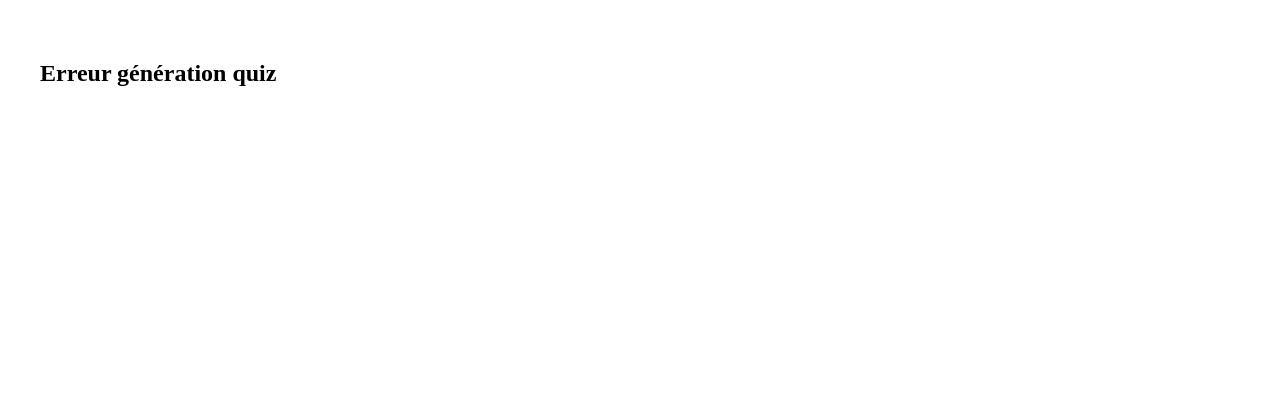
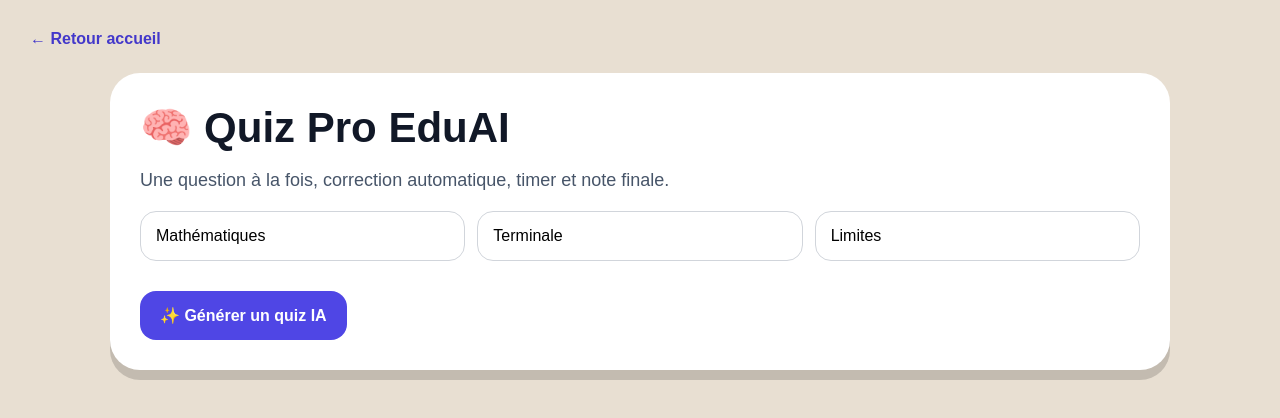
Before and after one commit to samighazouani1234-lab/soutien-scolaire, a Next.js app: page /quiz in a window 1280 px wide. Shown: the top 418 px of the page. Built offline with nearby package versions, Linux system fonts and the light colour scheme; no server answers.

Commit message:
Update page.tsx

```diff
--- a/app/quiz/page.tsx
+++ b/app/quiz/page.tsx
@@ -1,130 +1,220 @@
 "use client";
 
-import { useEffect, useState } from "react";
+import { Suspense, useEffect, useState } from "react";
 import { useSearchParams } from "next/navigation";
 
 type Question = {
   question: string;
   choices: string[];
   answer: number;
+  explanation: string;
+  difficulty: string;
 };
 
 export default function QuizPage() {
+  return (
+    <Suspense fallback={<main style={styles.page}>Chargement...</main>}>
+      <QuizContent />
+    </Suspense>
+  );
+}
+
+function QuizContent() {
   const params = useSearchParams();
 
-  const matiere = params.get("matiere") || "Maths";
-  const niveau = params.get("niveau") || "Terminale";
-  const chapitre = params.get("chapitre") || "Fonctions";
+  const [matiere, setMatiere] = useState("Mathématiques");
+  const [niveau, setNiveau] = useState("Terminale");
+  const [chapitre, setChapitre] = useState("Limites");
 
+  const [title, setTitle] = useState("Quiz EduAI");
   const [questions, setQuestions] = useState<Question[]>([]);
   const [current, setCurrent] = useState(0);
   const [selected, setSelected] = useState<number | null>(null);
-  const [score, setScore] = useState(0);
+  const [answers, setAnswers] = useState<number[]>([]);
   const [finished, setFinished] = useState(false);
-  const [loading, setLoading] = useState(true);
+  const [loading, setLoading] = useState(false);
+  const [timeLeft, setTimeLeft] = useState(30);
 
   useEffect(() => {
-    generateQuiz();
-  }, []);
+    setMatiere(params.get("matiere") || "Mathématiques");
+    setNiveau(params.get("niveau") || "Terminale");
+    setChapitre(params.get("chapitre") || "Limites");
+  }, [params]);
+
+  useEffect(() => {
+    if (!questions.length || selected !== null || finished) return;
+
+    const timer = setInterval(() => {
+      setTimeLeft((t) => {
+        if (t <= 1) {
+          clearInterval(timer);
+          validateAnswer(-1);
+          return 0;
+        }
+        return t - 1;
+      });
+    }, 1000);
+
+    return () => clearInterval(timer);
+  }, [current, selected, questions.length, finished]);
 
   async function generateQuiz() {
     setLoading(true);
+    setQuestions([]);
+    setCurrent(0);
+    setSelected(null);
+    setAnswers([]);
     setFinished(false);
-    setScore(0);
-    setCurrent(0);
+    setTimeLeft(30);
 
     try {
       const res = await fetch("/api/quiz", {
         method: "POST",
-        body: JSON.stringify({ matiere, niveau, chapitre }),
+        headers: { "Content-Type": "application/json" },
+        body: JSON.stringify({ matiere, niveau, chapitre, count: 10 }),
       });
 
       const data = await res.json();
 
-      if (data.quiz.length > 0) {
-        setQuestions(data.quiz);
+      if (data.error) {
+        alert(data.error);
+        setLoading(false);
+        return;
       }
+
+      setTitle(data.title || "Quiz EduAI");
+      setQuestions(data.questions || []);
+      setAnswers(Array(data.questions?.length || 0).fill(-2));
     } catch {
-      console.log("Erreur quiz");
+      alert("Erreur génération quiz");
     }
 
     setLoading(false);
   }
 
-  function handleAnswer(index: number) {
+  function validateAnswer(index: number) {
     if (selected !== null) return;
 
     setSelected(index);
 
-    if (index === questions[current].answer) {
-      setScore(score + 1);
-    }
+    const copy = [...answers];
+    copy[current] = index;
+    setAnswers(copy);
   }
 
   function nextQuestion() {
-    setSelected(null);
-
-    if (current + 1 < questions.length) {
-      setCurrent(current + 1);
-    } else {
+    if (current + 1 >= questions.length) {
       setFinished(true);
-    }
+      return;
     }
 
-  if (loading) {
-    return <h2 style={{ padding: 40 }}>⏳ Génération du quiz IA...</h2>;
+    setCurrent(current + 1);
+    setSelected(null);
+    setTimeLeft(30);
   }
 
-  if (questions.length === 0) {
-    return <h2 style={{ padding: 40 }}>Erreur génération quiz</h2>;
-  }
+  const score = questions.reduce((total, q, index) => {
+    return total + (answers[index] === q.answer ? 1 : 0);
+  }, 0);
+
+  const note = questions.length ? Math.round((score / questions.length) * 20) : 0;
+  const question = questions[current];
 
   if (finished) {
     return (
-      <div style={styles.container}>
-        <h1>🎉 Résultat</h1>
-        <h2>
-          {score} / {questions.length}
-        </h2>
+      <main style={styles.page}>
+        <section style={styles.finalCard}>
+          <h1>🏆 Résultat final</h1>
+          <div style={styles.bigScore}>{note}/20</div>
+          <p style={styles.finalText}>Score : {score}/{questions.length}</p>
 
-        <button onClick={generateQuiz} style={styles.button}>
-          🔁 Nouveau quiz IA
+          <div style={styles.badge}>
+            {note >= 16
+              ? "Excellent travail 🔥"
+              : note >= 12
+              ? "Bon travail 👍"
+              : note >= 8
+              ? "À renforcer 💪"
+              : "À retravailler 📚"}
+          </div>
+
+          <button onClick={generateQuiz} style={styles.primaryButton}>
+            🔁 Changer les questions
           </button>
-      </div>
+
+          <a href="/" style={styles.homeButton}>
+            Retour au cours
+          </a>
+        </section>
+      </main>
     );
   }
 
-  const q = questions[current];
+  return (
+    <main style={styles.page}>
+      <a href="/" style={styles.back}>← Retour accueil</a>
 
-  return (
-    <div style={styles.container}>
-      <h2>
-        {matiere} • {niveau}
-      </h2>
-
-      <h3>{chapitre}</h3>
-
-      <p>
-        Question {current + 1} / {questions.length}
+      <section style={styles.top}>
+        <h1 style={styles.title}>🧠 Quiz Pro EduAI</h1>
+        <p style={styles.subtitle}>
+          Une question à la fois, correction automatique, timer et note finale.
         </p>
 
-      <h1 style={styles.question}>{q.question}</h1>
+        <div style={styles.form}>
+          <input style={styles.input} value={matiere} onChange={(e) => setMatiere(e.target.value)} />
+          <input style={styles.input} value={niveau} onChange={(e) => setNiveau(e.target.value)} />
+          <input style={styles.input} value={chapitre} onChange={(e) => setChapitre(e.target.value)} />
+        </div>
+
+        <button onClick={generateQuiz} style={styles.primaryButton}>
+          {loading ? "Génération..." : "✨ Générer un quiz IA"}
+        </button>
+      </section>
+
+      {question && (
+        <section style={styles.quizCard}>
+          <div style={styles.quizHeader}>
+            <div>
+              <strong>{title}</strong>
+              <p style={styles.meta}>{matiere} · {niveau} · {chapitre}</p>
+            </div>
+
+            <div style={styles.counter}>{current + 1}/{questions.length}</div>
+          </div>
+
+          <div style={styles.progress}>
+            <div
+              style={{
+                ...styles.progressFill,
+                width: `${((current + 1) / questions.length) * 100}%`,
+              }}
+            />
+          </div>
+
+          <div style={styles.infoRow}>
+            <span style={styles.difficulty}>{question.difficulty || "progressif"}</span>
+            <span style={styles.timer}>⏱️ {timeLeft}s</span>
+          </div>
+
+          <h2 style={styles.question}>{question.question}</h2>
 
           <div style={styles.choices}>
-        {q.choices.map((choice, i) => {
-          let bg = "#eee";
+            {question.choices.map((choice, index) => {
+              const correct = index === question.answer;
+              const selectedChoice = selected === index;
 
-          if (selected !== null) {
-            if (i === q.answer) bg = "#22c55e";
-            else if (i === selected) bg = "#ef4444";
+              let style = styles.choice;
+
+              if (selected !== null && correct) {
+                style = { ...styles.choice, ...styles.correct };
+              }
+
+              if (selected !== null && selectedChoice && !correct) {
+                style = { ...styles.choice, ...styles.wrong };
               }
 
               return (
-            <button
-              key={i}
-              onClick={() => handleAnswer(i)}
-              style={{ ...styles.choice, background: bg }}
-            >
+                <button key={index} onClick={() => validateAnswer(index)} style={style}>
                   {choice}
                 </button>
               );
@@ -132,42 +222,209 @@ export default function QuizPage() {
           </div>
 
           {selected !== null && (
-        <button onClick={nextQuestion} style={styles.button}>
-          ➡️ Suivant
+            <div style={styles.correction}>
+              <h3>
+                {selected === question.answer
+                  ? "✅ Bonne réponse"
+                  : selected === -1
+                  ? "⏱️ Temps écoulé"
+                  : "❌ Mauvaise réponse"}
+              </h3>
+
+              <p>{question.explanation}</p>
+
+              <button onClick={nextQuestion} style={styles.nextButton}>
+                {current + 1 === questions.length ? "Voir la note finale" : "Question suivante →"}
               </button>
+            </div>
           )}
-    </div>
+        </section>
+      )}
+    </main>
   );
 }
 
 const styles: any = {
-  container: {
-    maxWidth: 700,
-    margin: "auto",
-    padding: 40,
-    textAlign: "center",
+  page: {
+    minHeight: "100vh",
+    background: "#e8dfd2",
+    color: "#111827",
+    fontFamily: "Arial, sans-serif",
+    padding: 30,
+  },
+  back: {
+    color: "#4338ca",
+    fontWeight: 900,
+    textDecoration: "none",
+  },
+  top: {
+    maxWidth: 1000,
+    margin: "25px auto",
+    background: "white",
+    padding: 30,
+    borderRadius: 30,
+    boxShadow: "0 10px 0 rgba(0,0,0,0.16)",
+  },
+  title: {
+    fontSize: 42,
+    margin: 0,
+  },
+  subtitle: {
+    color: "#475569",
+    fontSize: 18,
+  },
+  form: {
+    display: "grid",
+    gridTemplateColumns: "repeat(auto-fit,minmax(180px,1fr))",
+    gap: 12,
+    marginTop: 20,
+    marginBottom: 18,
+  },
+  input: {
+    padding: 15,
+    borderRadius: 16,
+    border: "1px solid #d1d5db",
+    fontSize: 16,
+  },
+  primaryButton: {
+    padding: "15px 20px",
+    borderRadius: 16,
+    border: "none",
+    background: "#4f46e5",
+    color: "white",
+    fontWeight: 900,
+    cursor: "pointer",
+    fontSize: 16,
+    marginTop: 12,
+  },
+  quizCard: {
+    maxWidth: 900,
+    margin: "35px auto",
+    background: "white",
+    padding: 34,
+    borderRadius: 34,
+    boxShadow: "0 10px 0 rgba(0,0,0,0.18)",
+  },
+  quizHeader: {
+    display: "flex",
+    justifyContent: "space-between",
+    gap: 20,
+    alignItems: "center",
+  },
+  meta: {
+    color: "#64748b",
+    marginBottom: 0,
+  },
+  counter: {
+    fontSize: 24,
+    fontWeight: 900,
+  },
+  progress: {
+    height: 10,
+    background: "#d1d5db",
+    borderRadius: 999,
+    margin: "22px 0",
+    overflow: "hidden",
+  },
+  progressFill: {
+    height: "100%",
+    background: "linear-gradient(90deg,#8b5cf6,#ec4899)",
+  },
+  infoRow: {
+    display: "flex",
+    justifyContent: "space-between",
+    marginBottom: 22,
+  },
+  difficulty: {
+    background: "#eef2ff",
+    color: "#4338ca",
+    padding: "8px 12px",
+    borderRadius: 999,
+    fontWeight: 900,
+  },
+  timer: {
+    background: "#fff7ed",
+    color: "#c2410c",
+    padding: "8px 12px",
+    borderRadius: 999,
+    fontWeight: 900,
   },
   question: {
-    margin: "20px 0",
+    textAlign: "center",
+    fontSize: 28,
+    fontWeight: 600,
+    marginBottom: 30,
   },
   choices: {
     display: "grid",
-    gap: 15,
+    gap: 18,
   },
   choice: {
-    padding: 15,
-    borderRadius: 10,
+    background: "white",
+    border: "1px solid #e5e7eb",
+    padding: "20px 24px",
+    borderRadius: 18,
+    fontSize: 19,
+    textAlign: "left",
+    cursor: "pointer",
+    boxShadow: "0 8px 20px rgba(0,0,0,0.08)",
+  },
+  correct: {
+    background: "#dcfce7",
+    border: "2px solid #22c55e",
+  },
+  wrong: {
+    background: "#fee2e2",
+    border: "2px solid #ef4444",
+  },
+  correction: {
+    marginTop: 26,
+    padding: 22,
+    background: "#f8fafc",
+    borderRadius: 20,
+    lineHeight: 1.6,
+  },
+  nextButton: {
+    marginTop: 14,
+    padding: "14px 18px",
+    borderRadius: 14,
     border: "none",
+    background: "#111827",
+    color: "white",
+    fontWeight: 900,
     cursor: "pointer",
-    fontSize: 16,
   },
-  button: {
-    marginTop: 20,
-    padding: 12,
-    borderRadius: 10,
-    border: "none",
-    background: "#4f46e5",
-    color: "white",
-    fontWeight: "bold",
+  finalCard: {
+    maxWidth: 650,
+    margin: "80px auto",
+    background: "white",
+    borderRadius: 34,
+    padding: 40,
+    textAlign: "center",
+    boxShadow: "0 10px 0 rgba(0,0,0,0.18)",
+  },
+  bigScore: {
+    fontSize: 88,
+    fontWeight: 900,
+    color: "#4f46e5",
+  },
+  finalText: {
+    fontSize: 22,
+    fontWeight: 800,
+  },
+  badge: {
+    background: "#eef2ff",
+    color: "#4338ca",
+    padding: 16,
+    borderRadius: 18,
+    fontWeight: 900,
+    marginTop: 18,
+  },
+  homeButton: {
+    display: "block",
+    marginTop: 18,
+    color: "#4f46e5",
+    fontWeight: 900,
+    textDecoration: "none",
   },
 };
```
Lines whose indentation alone changed are shown as unchanged.
